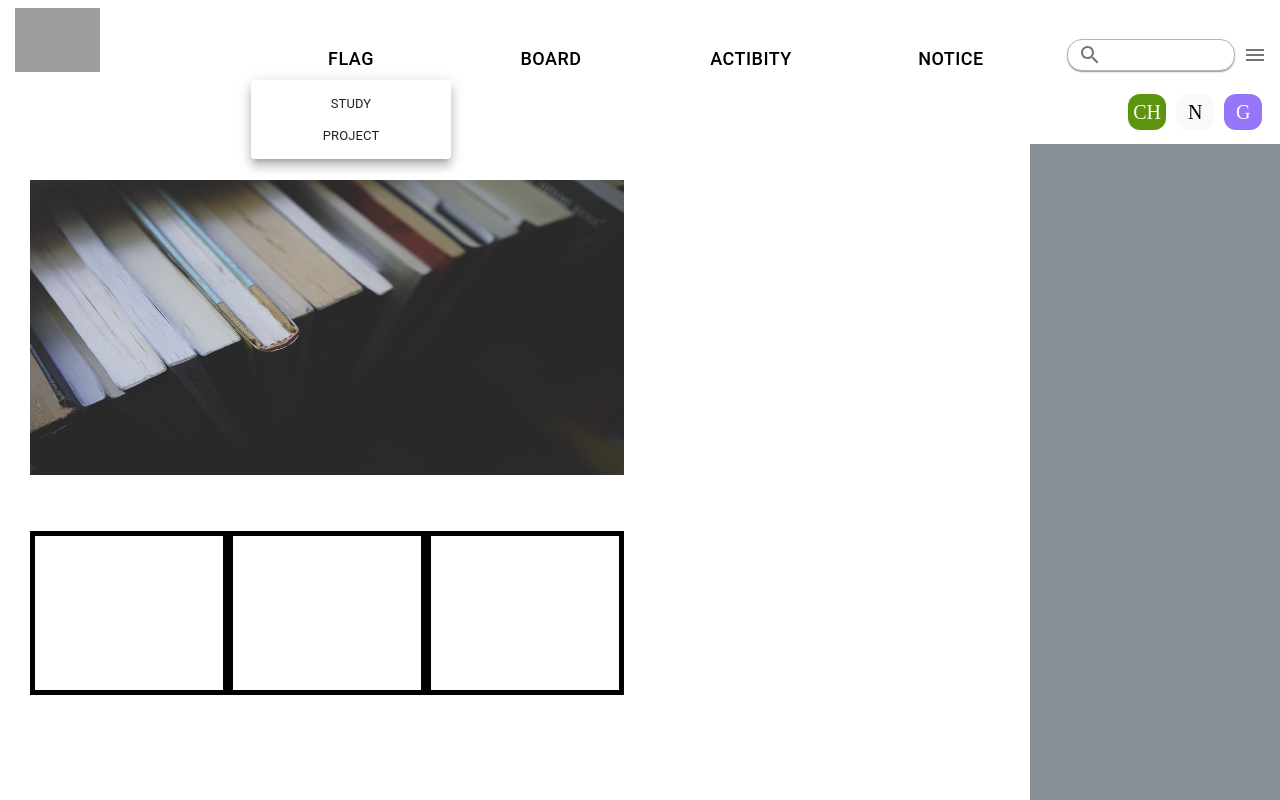
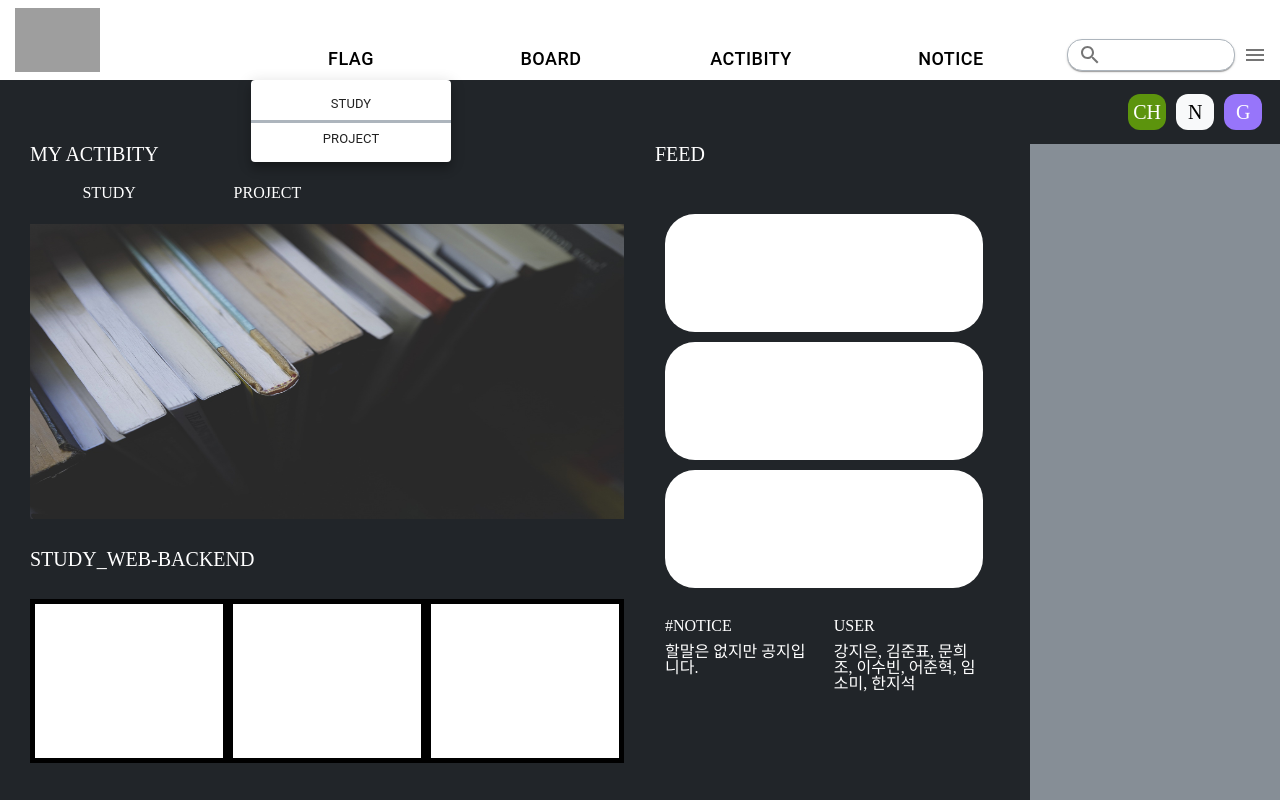
Before and after one commit to USW-Flag-Board/FrontEnd, a React (Create React App) app: page / in a window 1280 px wide. Both pictures are taken after a click on the button "FLAG". Built offline with nearby package versions, Linux system fonts and the light colour scheme; grey boxes are pictures that could not be loaded; the HTML template or start-up script is replaced by a standard one.

Commit message:
feat: 글로벌스타일 수정

```diff
--- a/src/App.css
+++ /dev/null
@@ -1,38 +0,0 @@
-.App {
-  text-align: center;
-}
-
-.App-logo {
-  height: 40vmin;
-  pointer-events: none;
-}
-
-@media (prefers-reduced-motion: no-preference) {
-  .App-logo {
-    animation: App-logo-spin infinite 20s linear;
-  }
-}
-
-.App-header {
-  background-color: #282c34;
-  min-height: 100vh;
-  display: flex;
-  flex-direction: column;
-  align-items: center;
-  justify-content: center;
-  font-size: calc(10px + 2vmin);
-  color: white;
-}
-
-.App-link {
-  color: #61dafb;
-}
-
-@keyframes App-logo-spin {
-  from {
-    transform: rotate(0deg);
-  }
-  to {
-    transform: rotate(360deg);
-  }
-}
--- a/src/App.js
+++ b/src/App.js
@@ -5,30 +5,35 @@ import SignUp from "./component/SignUp";
 import Home from "./pages/Home";
 import BulletinBoard from "./pages/BulletinBoard";
 import Header from "./component/Header";
-import SideBar from "./component/SideBar";
 import { createGlobalStyle } from "styled-components";
 import reset from "styled-reset";
 
 const GlobalStyle = createGlobalStyle`
-  ${reset};
+  ${reset}
   *{
-    // box-sizing: border-box;
 
   }
+  h1{
+    padding-bottom: 20px;
+    font-size: 20px;
+  }
+  h4{
+    padding-bottom: 10px;
+  }
   body{
-    background-color: "#212529",
+    color: white;
+    margin: 0;
+    background-color: #212529;
   }
 `;
 
 
-function App() {
+const App = () => {
   return (
     <>
       <BrowserRouter>
         <GlobalStyle/>
-        <Header>
-          <SideBar></SideBar>
-        </Header>
+        <Header/>
         <Routes>
           <Route path="/" element={<Home />}></Route>
           <Route path="/login" element={<LoginPage />}></Route>
--- a/src/component/Header.js
+++ b/src/component/Header.jsx
@@ -17,7 +17,7 @@ const HomeHeader = styled('div')({
   height: "10vh",
   display: "flex",
   alignItems: "flex-end",
-  backgroundColor: "white",
+  backgroundColor: "white !important",
 });
 
 const LogoBox = styled('div')({
@@ -49,7 +49,6 @@ const ButtonArea = styled('div')({
   alignItems: 'center',
   justifyContent: "flex-end",
   height: "3vh",
-  // backgroundColor: "#212529",
   padding: "2.5vh 1vw 2.5vh 0",
 });
 
@@ -111,7 +110,7 @@ const Header = () => {
                     open={open}
                     onClose={handleClose}
                     TransitionComponent={Fade}>
-                  {menuItem.map((item)=> (<MenuItem key={item} onClick={handleClose} sx={{width:"200px", display: "flex", alignItems: "flex-end", justifyContent: "center", fontSize: "13px"}}>{item}</MenuItem>))}
+                  {menuItem.map((item)=> (<MenuItem key={item} onClick={handleClose} sx={{width:"200px", display: "flex", alignItems: "flex-end", justifyContent: "center", fontSize: "13px", borderBottom: "3px solid #adb5bd", "&:last-child": {borderBottom: "none"}}}>{item}</MenuItem>))}
                 </Menu>
               </MenuItems>
               <Paper
--- a/src/pages/Home.js
+++ b/src/pages/Home.jsx
@@ -3,7 +3,6 @@ import { styled } from '@mui/system';
 import SideBar from '../component/SideBar';
 
 const HomeArea = styled('div')({
-    // backgroundColor: "#212529",
     height: "82vh",
     display: "flex",
 });
@@ -30,6 +29,7 @@ const FlagContent = styled('li')({
 
 const BookImgBox = styled('div')({
     height: "45%",
+    paddingBottom: "30px",
 });
 
 const GrassArea = styled('div')({
@@ -86,18 +86,19 @@ const Home = () => {
         {title: "STUDY", content: ["ALGORITHM", "WEB-BACKEND"]},
         {title: "PROJECT", content: ["FLAG-게시판"]}
     ];
+
     return (
         <>
             <HomeArea>
                 <MyActivity>
-                    <h3 style={{color: "white",  margin: 0}}>MY ACTIBITY</h3>
+                    <h1>MY ACTIBITY</h1>
                     <FlagContents>
-                        {contents.map((item)=>(<FlagContent key={item.title}><h4 style={{color: "white"}}>{item.title}</h4></FlagContent>))}
+                        {contents.map((item)=>(<FlagContent key={item.title}><h4 style={{color: "white", paddingBottom: "20px"}}>{item.title}</h4></FlagContent>))}
                     </FlagContents>
                     <BookImgBox>
                         <img src="img/home-book.jpg" alt="blog-logo" style={{width: "95%",height: "100%"}}/>
                     </BookImgBox>
-                    <h3 style={{color: "white", paddingTop: "30px", margin: 0}}>STUDY_WEB-BACKEND</h3>
+                    <h1>STUDY_WEB-BACKEND</h1>
                     <GrassArea>
                         <GrassBox/>
                         <GrassBox/>
@@ -105,7 +106,7 @@ const Home = () => {
                     </GrassArea>
                 </MyActivity>
                 <FeedArea>
-                    <h3 style={{color: "white",  margin: 0}}>FEED</h3>
+                    <h1>FEED</h1>
                     <FeedBox>
                         <FeedItem/>
                         <FeedItem/>
@@ -113,12 +114,12 @@ const Home = () => {
                     </FeedBox>
                     <NoticeArea>
                         <NoticeBox>
-                            <h4 style={{color: "white", margin: 0, paddingBottom: "5px"}}>#NOTICE</h4>
-                            <p style={{color: "white"}}>할말은 없지만 공지입니다.</p>
+                            <h4>#NOTICE</h4>
+                            <p>할말은 없지만 공지입니다.</p>
                         </NoticeBox>
                         <UserBox>
-                            <h4 style={{color: "white", margin: 0, paddingBottom: "5px"}}>USER</h4>
-                            <p style={{color: "white"}}>강지은, 김준표, 문희조, 이수빈, 어준혁, 임소미, 한지석</p>
+                            <h4>USER</h4>
+                            <p>강지은, 김준표, 문희조, 이수빈, 어준혁, 임소미, 한지석</p>
                         </UserBox>
                     </NoticeArea>
                 </FeedArea>
```
Also changed, not shown: src/component/SideBar.jsx (renamed from src/component/SideBar.js), src/component/SignUp.jsx (renamed from src/component/SignUp.js), src/pages/BulletinBoard.jsx (renamed from src/pages/BulletinBoard.js), src/pages/LoginPage.jsx (renamed from src/pages/LoginPage.js).
